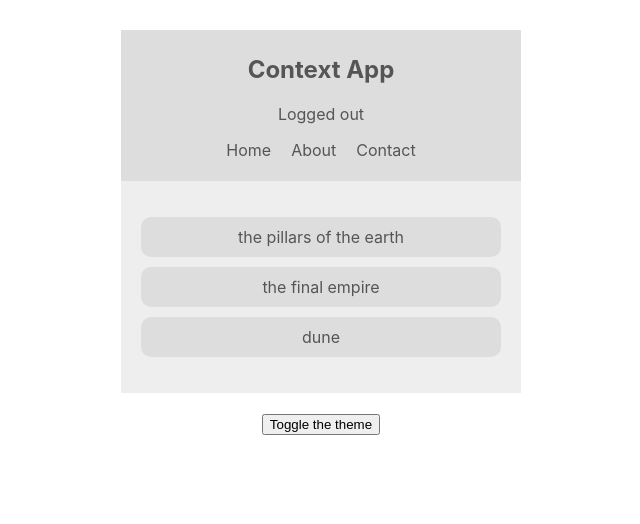
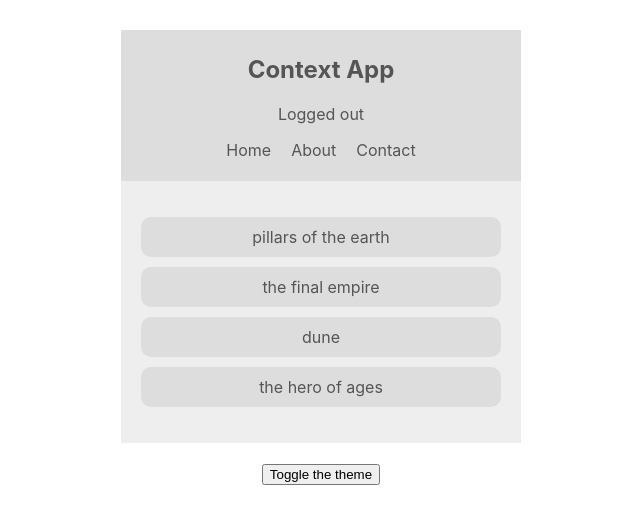
Before and after one commit to anytimesoon/contextapp, a React (Create React App) app: page / in a window 1280 px wide. Shown: the top 524 px of the page, without its empty margins (319-959 px from the left). Built offline with nearby package versions, Linux system fonts and the light colour scheme.

Commit message:
create context component as a functional component

```diff
--- a/src/App.js
+++ b/src/App.js
@@ -3,6 +3,7 @@
 import ThemeContextProvider from './contexts/ThemeContext';
 import ThemeToggle from './components/ThemeToggle';
 import AuthContextProvider from './contexts/AuthContext';
+import BookContextProvider from './contexts/BookContext';
 
 
 function App() {
@@ -11,7 +12,9 @@
       <ThemeContextProvider>
         <AuthContextProvider>
           <Navbar />
-          <BookList />
+          <BookContextProvider>
+            <BookList />
+          </BookContextProvider>
           <ThemeToggle />
         </AuthContextProvider>
       </ThemeContextProvider>
--- a/src/components/BookList.js
+++ b/src/components/BookList.js
@@ -1,16 +1,20 @@
 import React, { useContext } from 'react';
+import { BookContext } from '../contexts/BookContext';
 import { ThemeContext } from '../contexts/ThemeContext';
 
 const BookList = () => {
     const { isLightTheme, light, dark } = useContext(ThemeContext);
+    const { books } = useContext(BookContext);
     const theme = isLightTheme ? light : dark;
 
     return (
         <div className="book-list" style={{ color: theme.syntax, background: theme.bg }}>
             <ul>
-                <li style={{ background: theme.ui }}>the pillars of the earth</li>
-                <li style={{ background: theme.ui }}>the final empire</li>
-                <li style={{ background: theme.ui }}>dune</li>
+                {books.map(book => {
+                    return (
+                        <li key={book.id} style={{ background: theme.ui }}>{ book.title }</li>
+                    )
+                })}
             </ul>
         </div>
      );
--- /dev/null
+++ b/src/contexts/BookContext.js
@@ -0,0 +1,19 @@
+import React, { createContext, useState } from 'react';
+
+export const BookContext = createContext();
+
+const BookContextProvider = (props) => {
+    const [books, setBooks] = useState([
+        {title: 'pillars of the earth', id: 1},
+        {title: 'the final empire', id: 2},
+        {title: 'dune', id: 3},
+        {title: 'the hero of ages', id: 4}
+    ])
+    return (
+        <BookContext.Provider value={{books}}>
+            {props.children}
+        </BookContext.Provider>
+     );
+}
+
+export default BookContextProvider;
```
